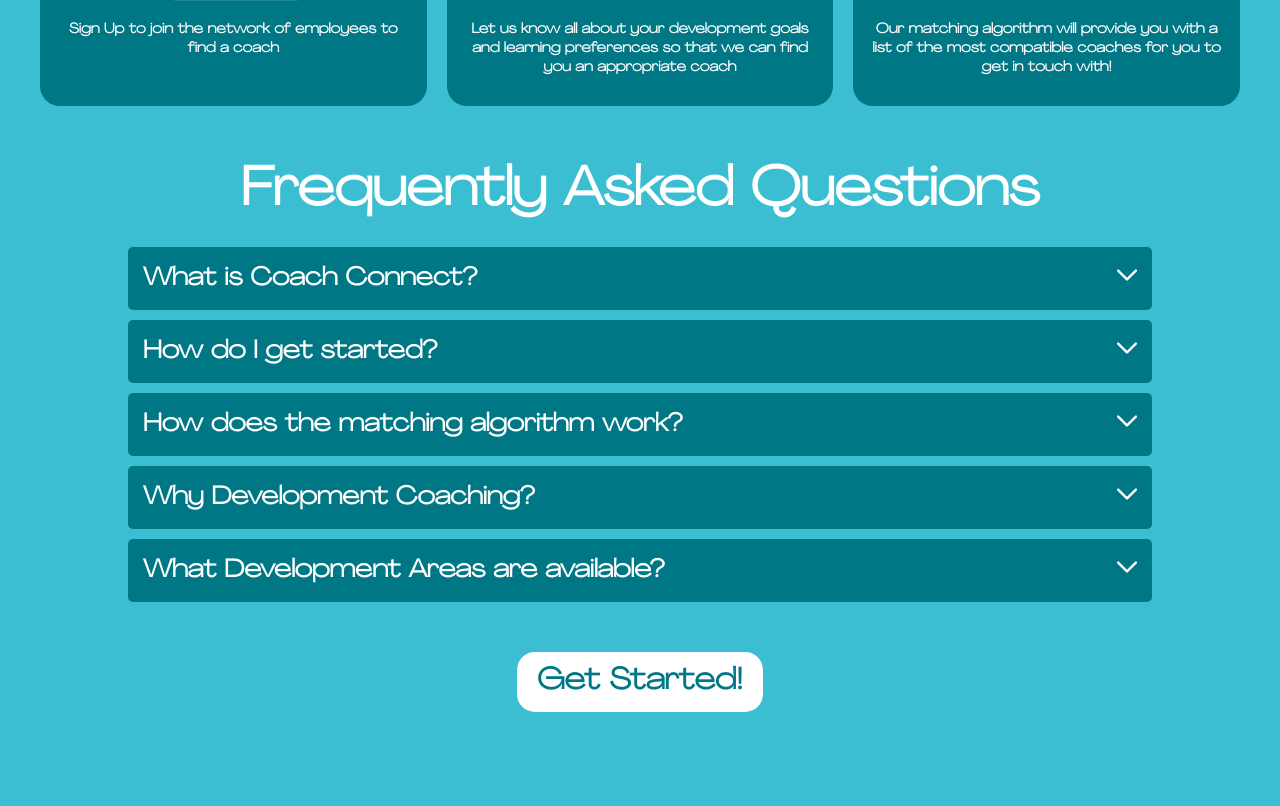
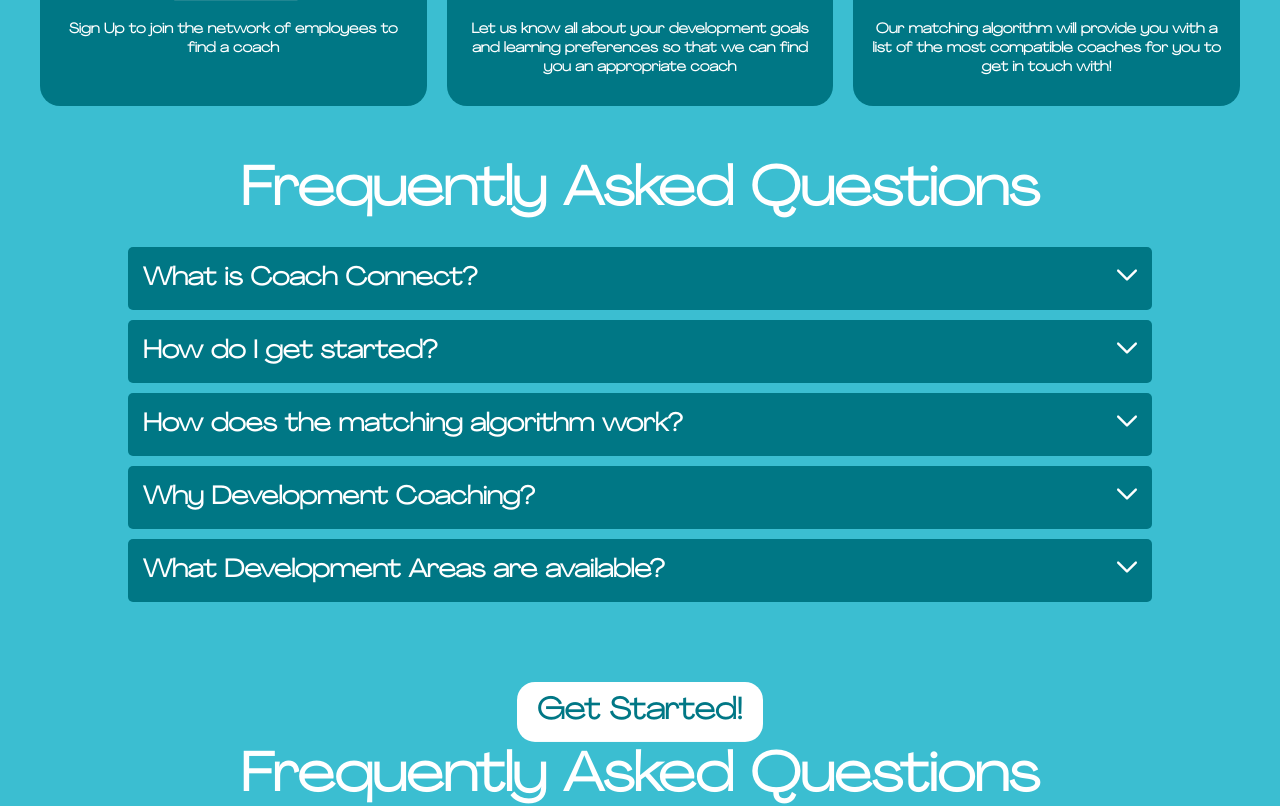
Before and after one commit to jxp100/coach-connect-test, a React (Create React App) app in the folder coach-connect-test/: page /faqs in a window 1280 px wide. Shown: the part 1100-1906 px from the top of the page. Built offline with nearby package versions, Linux system fonts and the light colour scheme.

Commit message:
refactor: adjusting get started button

```diff
--- a/coach-connect-test/src/App.css
+++ b/coach-connect-test/src/App.css
@@ -36,3 +36,42 @@
     transform: rotate(360deg);
   }
 }
+.get-started {
+  font-size: 20px;
+  padding: 10px 20px;
+  margin-top: 40px;
+  border-radius: 18px;
+  font-size: 30px;
+  font-family: 'agrandir wide light', sans-serif;
+  font-weight: bolder;
+  background-color: #fff;
+  color: #007785;
+  border: none;
+  cursor: pointer;
+  transition: background-color 0.3s, color 0.3s;
+
+  transform: translateX(-50%);
+  animation: bounce 1.5s infinite;
+}
+
+@keyframes bounce {
+
+  0%,
+  100% {
+    transform: translateY(0);
+  }
+
+  50% {
+    transform: translateY(-4px);
+
+  }
+}
+
+.center-button {
+  display: flex;
+    justify-content: center;
+    align-items: center;
+    height: auto;
+    background-color: #3BBED1;
+    padding-bottom: 20px;
+}
--- a/coach-connect-test/src/App.js
+++ b/coach-connect-test/src/App.js
@@ -1,6 +1,6 @@
 import React, { useState, useEffect } from 'react';
 import './App.css';
-import { BrowserRouter as Router, Route, Routes } from 'react-router-dom';
+import { BrowserRouter as Router, Route, Routes, Link } from 'react-router-dom';
 import Header from './components/views/header';
 import TopSection from './components/views/topSection';
 import ScrollToSection from './components/views/scrollToSection';
@@ -74,13 +74,18 @@ function App() {
           <div id='about-section'>
             <About />
           </div>
-          <div id='faq-section'>
-            <Faqs faqData={faqData} />
+        <div id='faq-section'>
+          <Faqs faqData={faqData} />
+          <div className="center-button">
+            <button className="get-started">
+              <Link to="/signup">Get Started!</Link>
+            </button>
+          </div>
           </div>
 
 
         <Routes>
-          <Route path="/" element={<About />} />
+          <Route path="/about" element={<About />} />
           <Route path="/faqs" element={<Faqs faqData={faqData} />} />
           <Route path="/signup" element={<SignUpPage />} /> {/* Sign-up page route */}
         </Routes>
--- a/coach-connect-test/src/components/styles/Faqs.css
+++ b/coach-connect-test/src/components/styles/Faqs.css
@@ -6,9 +6,10 @@
   color: white;
   margin-top: -40px;
   /* padding-top: 20px; */
-  padding-bottom: 150px;
+  padding-bottom: 30px;
   text-align: center;
 }
+
 
 h2 {
   margin-bottom: 30px;
@@ -63,42 +64,7 @@ h2 {
 
 }
 
-.get-started{
-    font-size: 20px;
-        padding: 10px 20px;
-        margin-top: 40px;
-        border-radius: 18px;
-        font-size: 30px;
-        font-family: 'agrandir wide light', sans-serif;
-        font-weight: bolder;
-        background-color: #fff;
-        color: #007785;
-        border: none;
-        cursor: pointer;
-        transition: background-color 0.3s, color 0.3s;
-
-            transform: translateX(-50%);
-                animation: bounce 1.5s infinite;
-            }
-
-            @keyframes bounce {
-
-                0%,
-                100% {
-                    transform: translateY(0);
-                }
-
-                50% {
-                    transform: translateY(-4px);
-
-                }
-}
 
 .rotate-up {
     transform: rotate(180deg);
 }
-
-.get-started:hover {
-    background-color: #fff;
-    color: #007785;
-}
--- a/coach-connect-test/src/components/views/faqs.js
+++ b/coach-connect-test/src/components/views/faqs.js
@@ -2,7 +2,6 @@ import React, { useState } from 'react';
 import '../styles/Faqs.css';
 import downChevron from '../images/down-chevron-white.svg';
 import upChevron from '../images/up-chevron-white.svg';
-import { Link } from 'react-router-dom';
 
 
 const Faqs = ({ faqData }) => {
@@ -28,9 +27,6 @@ const Faqs = ({ faqData }) => {
     };
 
 
-
-    const handleOnClick = () => {
-    };
 
     return (
         <div className="faq-container" id="faq-section" >
@@ -59,9 +55,6 @@ const Faqs = ({ faqData }) => {
                     </div>
                 ))}
             </div>
-            <button className="get-started">
-                <Link to="/signup">Get Started!</Link>
-            </button>
         </div>
     );
 };
```
